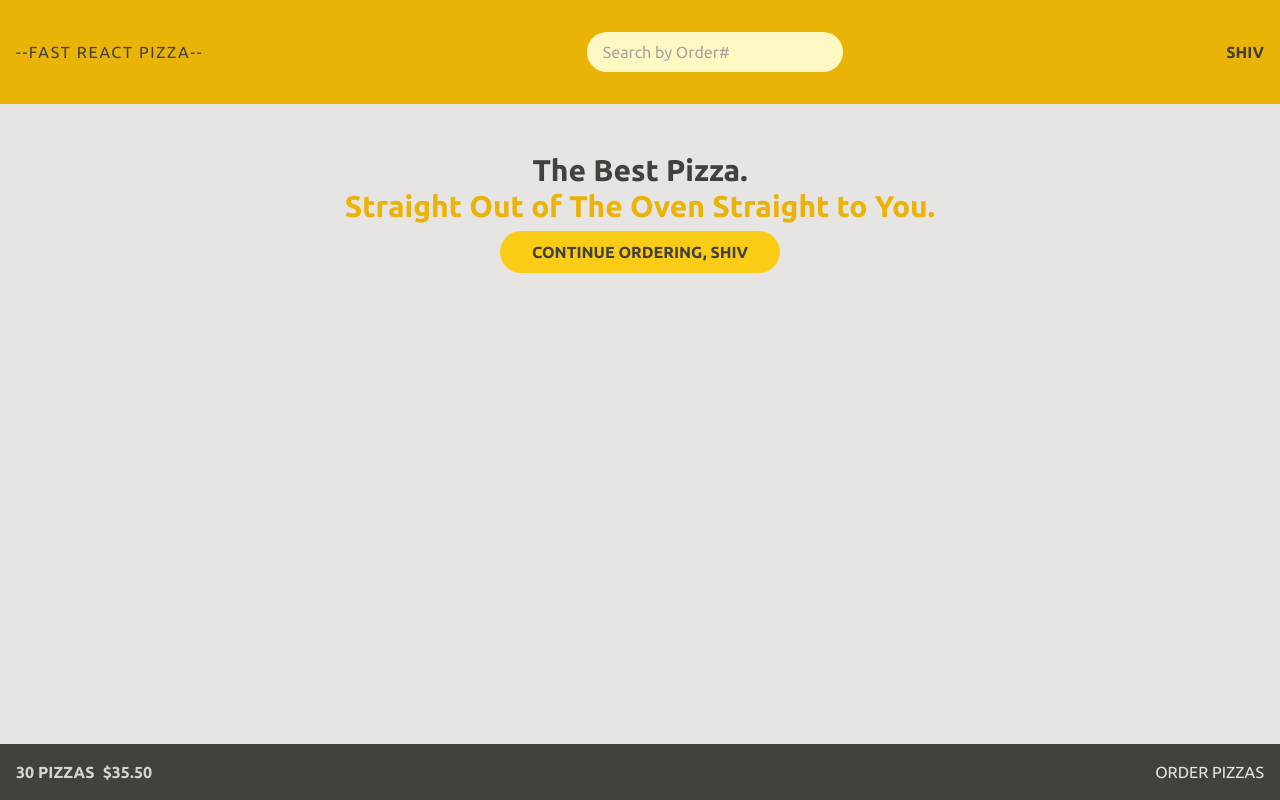
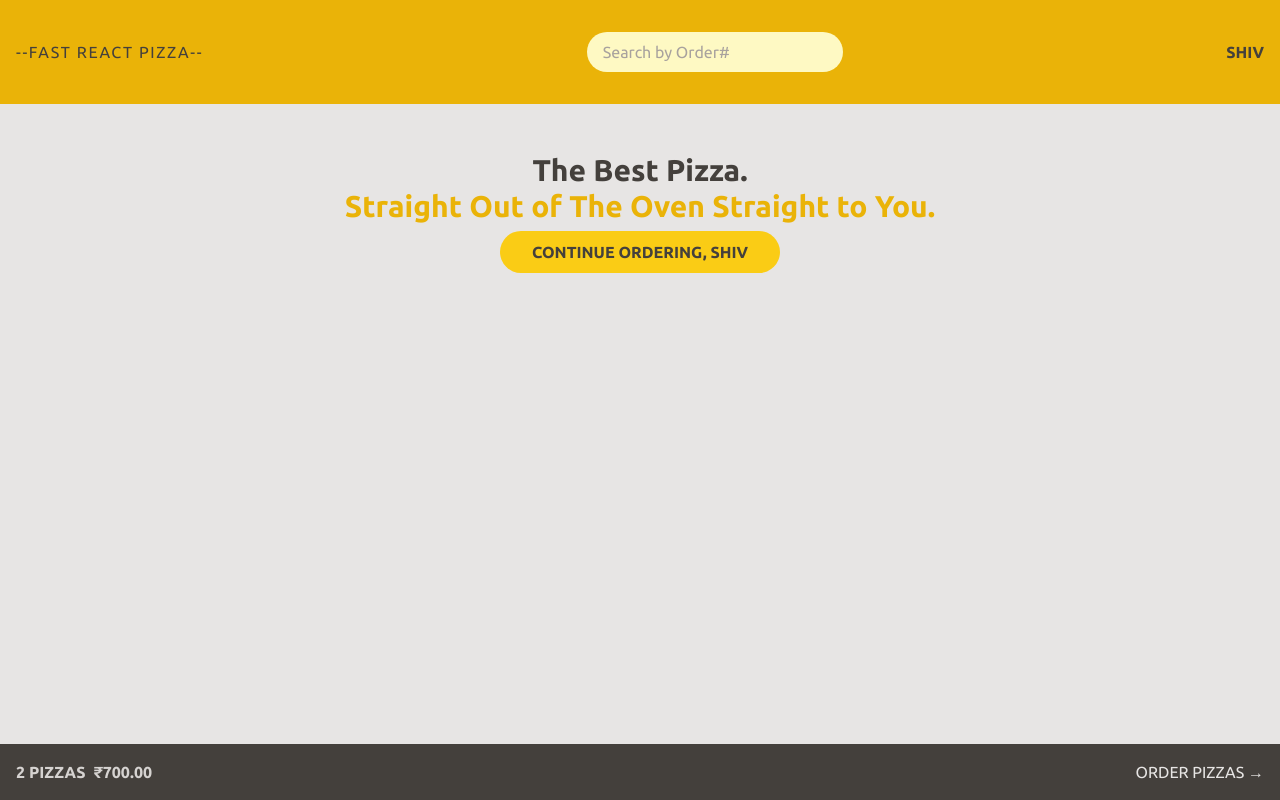
Before and after one commit to shivPosted/fast-react-pizza, a React (Vite) app: page / in a window 1280 px wide. Built offline with nearby package versions, Linux system fonts and the light colour scheme.

Commit message:
adding pizzas to the cart from menu

```diff
--- a/src/features/cart/Cartoverview.jsx
+++ b/src/features/cart/Cartoverview.jsx
@@ -1,15 +1,20 @@
+import { useSelector } from "react-redux";
 import { Link } from "react-router-dom";
+import { getItemsTotalPrice, getItemTotalQuantity } from "./cartSlice";
+import { currencyFormatter } from "../../util";
 
 function Cartoverview() {
+  const totalItemQuantity = useSelector(getItemTotalQuantity);
+  const totalPrice = useSelector(getItemsTotalPrice);
+
   return (
     <div className="bg-stone-700 text-stone-200 uppercase flex justify-between items-center px-6 py-8 sm:p-4">
       <p className="text-stone-300 font-bold space-x-2">
-        <span>30 pizzas</span>
-        <span>$35.50</span>
+        <span>{totalItemQuantity} pizzas</span>
+        <span>{currencyFormatter(totalPrice)}</span>
       </p>
-      <div  >
-
-        <Link to="/order/new">Order Pizzas</Link>
+      <div>
+        <Link to="/order/new">Order Pizzas &rarr;</Link>
       </div>
     </div>
   );
--- a/src/features/cart/cartSlice.js
+++ b/src/features/cart/cartSlice.js
@@ -7,7 +7,7 @@ const initialState = {
       name: "Pizza A",
       quantity: 2,
       unitPrice: 350,
-      totalprice: 700,
+      totalPrice: 700,
     },
   ],
 };
@@ -45,6 +45,12 @@ const cartSlice = createSlice({
   },
 });
 
+export const getItemTotalQuantity = (state) =>
+  state.cart.cart.reduce((accum, item) => (accum += item.quantity), 0);
+
+export const getItemsTotalPrice = (state) =>
+  state.cart.cart.reduce((accum, item) => (accum += item.totalPrice), 0);
+
 export const {
   addItem,
   deleteItem,
--- a/src/features/menu/Menu.jsx
+++ b/src/features/menu/Menu.jsx
@@ -17,14 +17,12 @@ async function menuLoader() {
   const res = await fetch(`${baseURL}/menu`);
   if (!res.ok) throw Error("Could not fetch data.");
   const { data } = await res.json();
-  console.log(data);
   const newData = data.map((item) => {
     return {
       ...item,
       unitPrice: item.unitPrice * 50,
     };
   });
-  console.log(data);
   return newData;
 }
 
--- a/src/features/menu/MenuItem.jsx
+++ b/src/features/menu/MenuItem.jsx
@@ -1,9 +1,24 @@
+import { useDispatch } from "react-redux";
 import Button from "../../ui/Button";
 import { currencyFormatter } from "../../util";
+import { addItem } from "../cart/cartSlice";
 
 function MenuItem({ item }) {
-  const { imageUrl: url, name, ingredients, unitPrice, soldOut } = item;
+  const dispatch = useDispatch();
 
+  const { imageUrl: url, id, name, ingredients, unitPrice, soldOut } = item;
+
+  function handleAddCart() {
+    const newItem = {
+      pizzaId: id,
+      name,
+      quantity: 1,
+      unitPrice,
+      totalPrice: unitPrice,
+    };
+
+    dispatch(addItem(newItem));
+  }
   return (
     <li className="flex  gap-4 py-2">
       <img
@@ -21,7 +36,11 @@ function MenuItem({ item }) {
             {" "}
             {soldOut ? "Sold Out" : currencyFormatter(unitPrice)}
           </p>
-          {!soldOut && <Button type="secondary">Add To Cart</Button>}
+          {!soldOut && (
+            <Button type="secondary" clickHandler={handleAddCart}>
+              Add To Cart
+            </Button>
+          )}
         </div>
       </div>
     </li>
--- a/src/services/apiRestaurant.js
+++ b/src/services/apiRestaurant.js
@@ -8,10 +8,8 @@ async function createNewOrder(newOrder) {
       "Content-Type": "application/json",
     },
   });
-  console.log(res);
   if (!res.ok) throw Error("Failed Creating your Order");
   const { data } = await res.json();
-  console.log(data);
   return data;
 }
 
--- a/src/ui/Error.jsx
+++ b/src/ui/Error.jsx
@@ -4,7 +4,6 @@ import LinkButton from "./LinkButton";
 function Error() {
   //error hook will get access to errors if occured in the component where errorElement is assoiciated
   const errorObj = useRouteError();
-  console.dir(errorObj);
   return (
     <div>
       <h1>Something went wrong 😵😵</h1>
--- a/src/util.js
+++ b/src/util.js
@@ -11,7 +11,6 @@ function minutesLeft(dateStr) {
   const d1 = new Date().getTime();
   const d2 = new Date(dateStr).getTime();
 
-  console.log(d2 - d1);
   return Math.trunc((d2 - d1) / 60000);
 }
 
```
